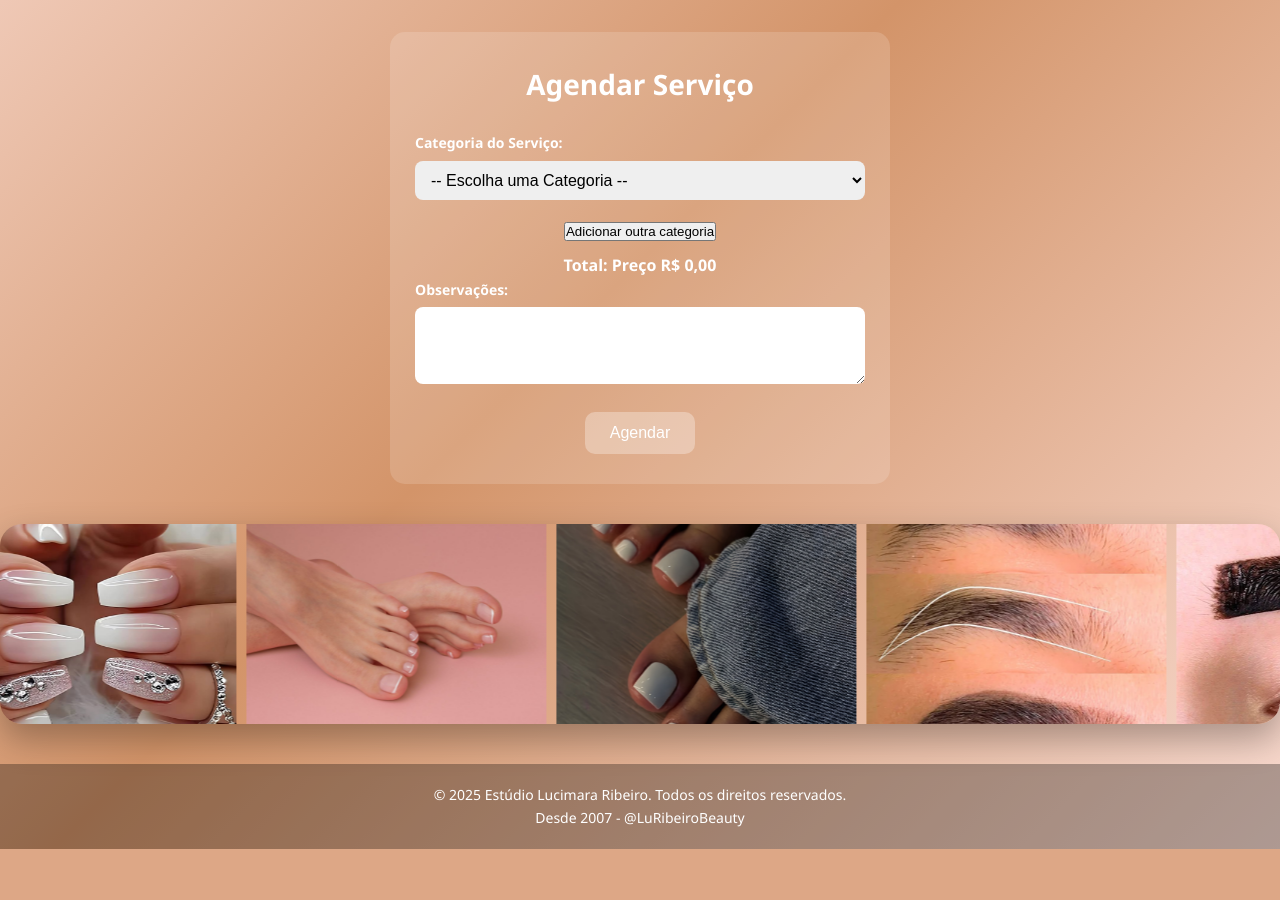
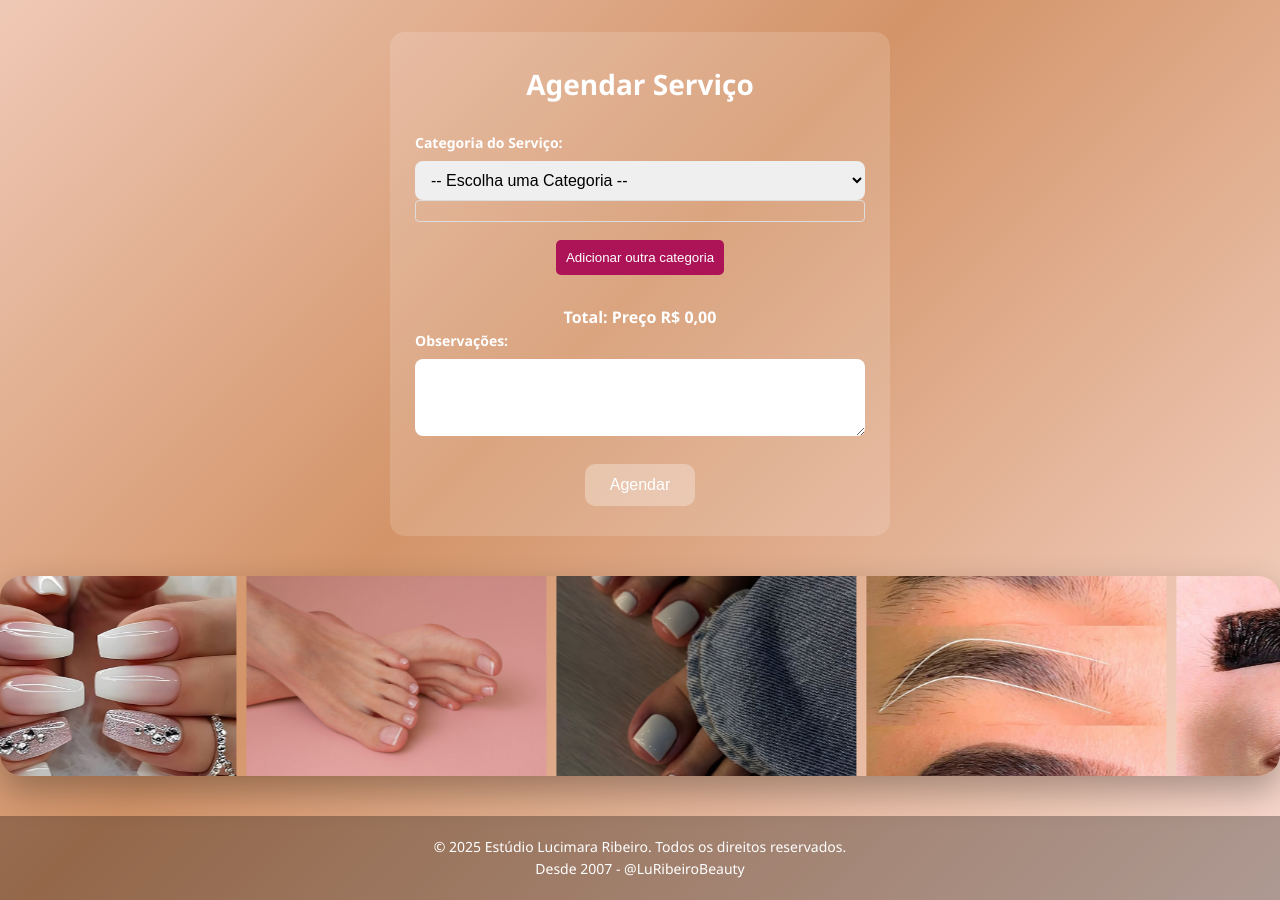
Before and after one commit to aquilajts/LucimaraRibeiro, a Flask app: page /agendamento in a window 1280 px wide. Shown: the part 326-1226 px from the top of the page. Before the commit the page ends 1175 px from the top, so only its background shows below. Run offline with Flask 3, Linux system fonts and the light colour scheme; the visitor is signed in with stand-in values (Sample User, id 1); data that the repository does not hold is empty.

Commit message:
Update styles.css

```diff
--- a/LR/static/css/styles.css
+++ b/LR/static/css/styles.css
@@ -412,3 +412,71 @@ select[multiple] {
 .fc-daygrid-day-number {
     color: #333;
 }
+
+/* mudança do fullcalendar edição #010 */
+
+/* Estilos para categorias múltiplas */
+.categoria-group {
+    margin-bottom: 20px;
+}
+
+#add-categoria {
+    margin-bottom: 20px;
+    background-color: #ad1457;
+    color: #fff;
+    border: none;
+    padding: 10px;
+    border-radius: 5px;
+    cursor: pointer;
+}
+
+#add-categoria:hover {
+    background-color: #d81b60;
+}
+
+/* Estilos para checkboxes de serviços */
+.servicos-checkboxes {
+    max-height: 200px;
+    overflow-y: auto;
+    border: 1px solid #ddd;
+    border-radius: 4px;
+    padding: 10px;
+}
+
+.servicos-checkboxes label {
+    display: block;
+    margin-bottom: 5px;
+}
+
+/* Estilos para FullCalendar */
+.fc-day-past, .fc-day-disabled {
+    opacity: 0.3; /* Dias inativos transparentes */
+}
+
+.fc-day-future:not(.fc-day-disabled) {
+    background-color: #ffffff; /* Dias disponíveis nítidos (branco) */
+}
+
+.fc-day-selected {
+    background-color: #90ee90 !important; /* Dia selecionado em verde claro */
+}
+
+.fc-event {
+    background-color: #d81b60;
+    border: none;
+    color: #fff;
+    cursor: pointer;
+}
+
+.fc-daygrid-day-number {
+    color: #333;
+    font-weight: bold; /* Mais nítido */
+}
+
+#hora {
+    margin-top: 10px;
+    width: 100%;
+    padding: 10px;
+    border: 1px solid #ccc;
+    border-radius: 5px;
+}
```
